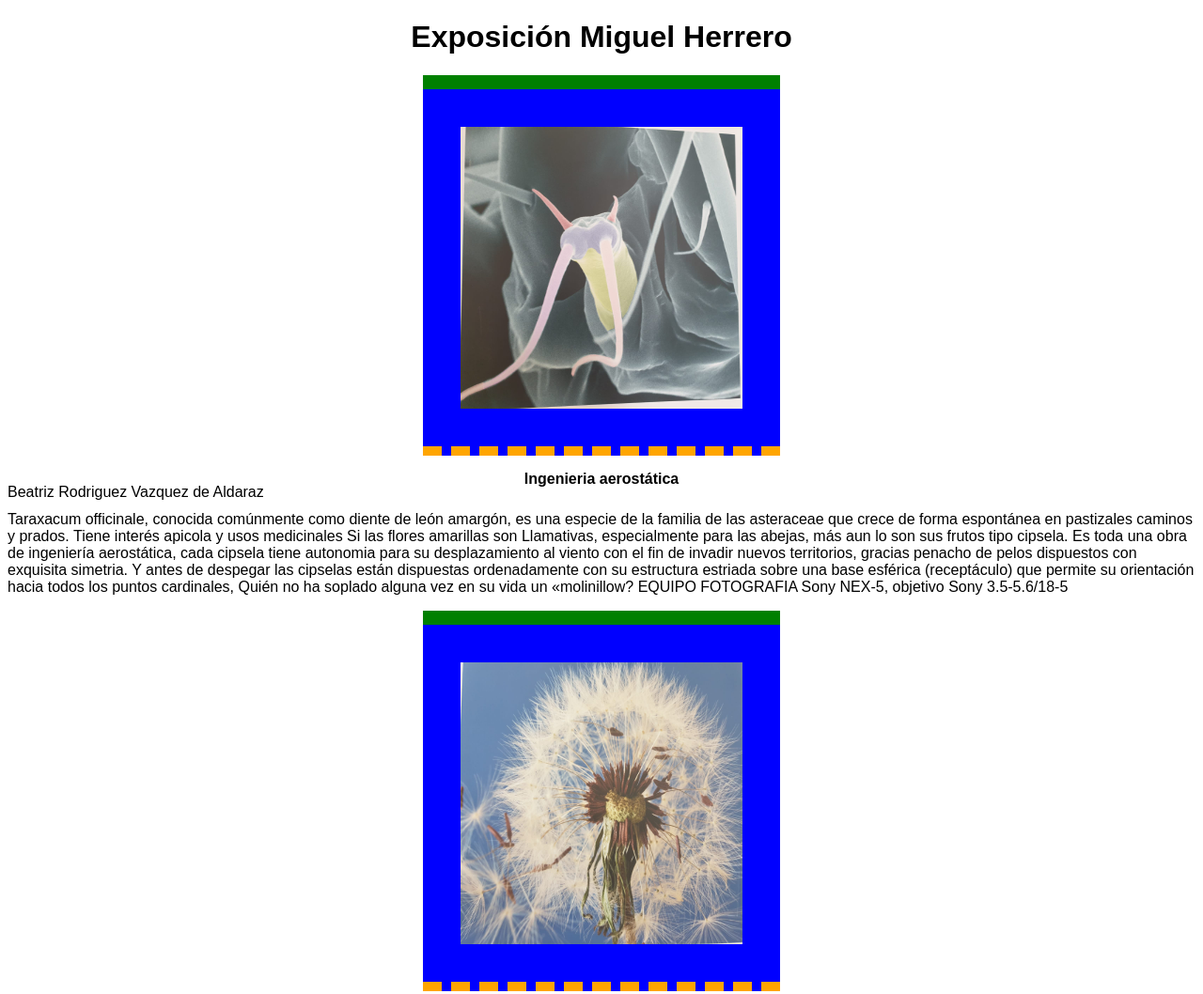
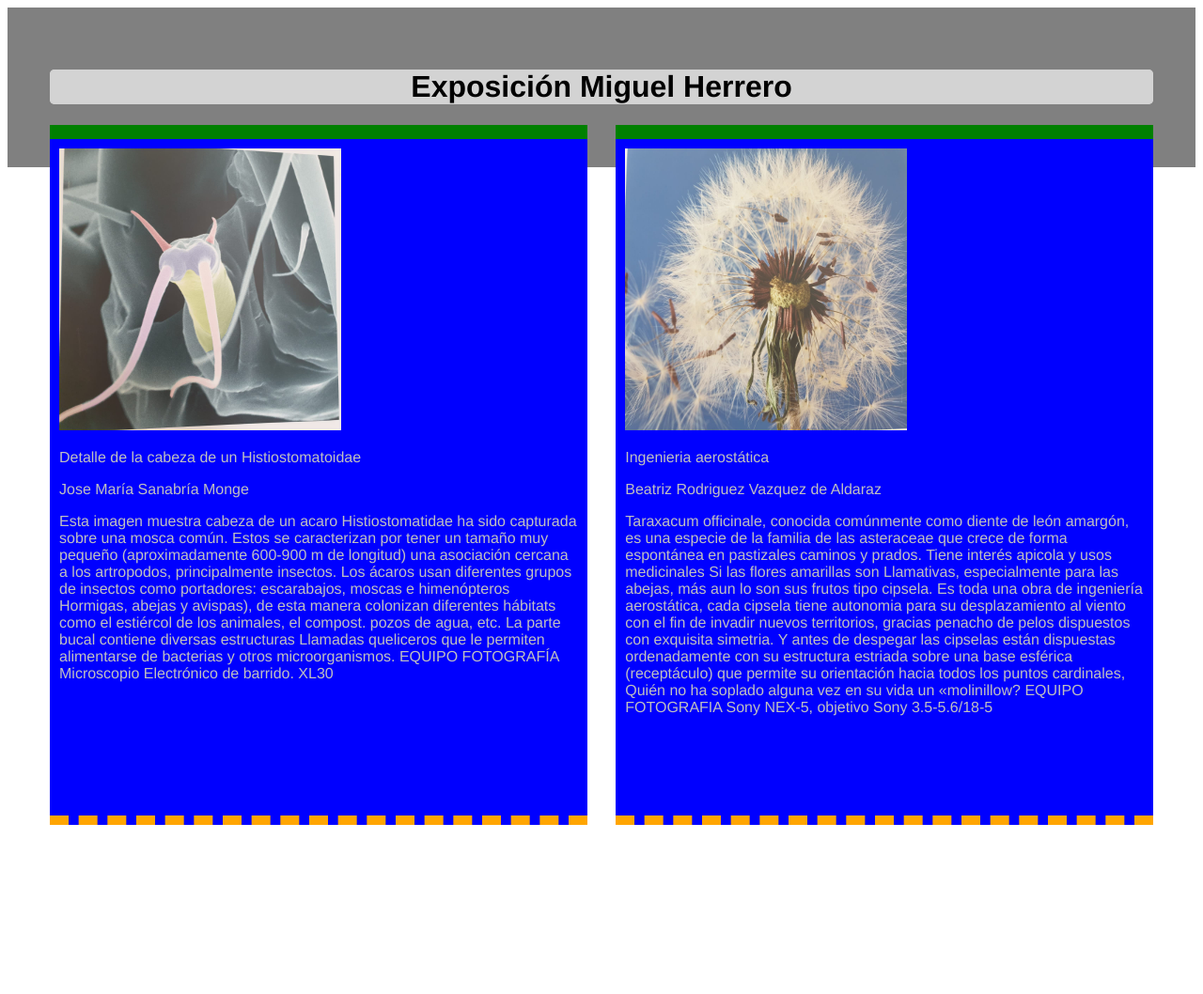
Before and after one commit to angieegomez29/LMSG, a plain HTML site: page TEMA CSS/tarea2 version3/exposintabla.html in a window 1280 px wide. Shown: the top 1058 px of the page at 94% size. After the commit the page ends 878 px from the top, so only its background shows below. Drawn offline with Linux system fonts and the light colour scheme.

Commit message:
Update exposintabla.html

```diff
--- a/TEMA CSS/tarea2 version3/exposintabla.html
+++ b/TEMA CSS/tarea2 version3/exposintabla.html
@@ -3,16 +3,17 @@
 	<head>
 		<meta charset="utf-8">
     	<meta name="viewport" content="width=device-width, initial-scale=1">
-    	<link href="./estilos.css" rel="stylesheet" type="text/css"> <!-- ESTO ES LA FORMA DE APLICAR ESTILOS MAS RECOMENDADA-->
+    	<link href="./estilosintabla.css" rel="stylesheet" type="text/css"> <!-- ESTO ES LA FORMA DE APLICAR ESTILOS MAS RECOMENDADA-->
     	<meta name="description" content="los tipos de estilos" />
     	<title>Exposicion_NuriaGutierrez</title>
     </head>
     <body>
+        <div class="contenedor">
         	<div class="titulo">
         		<h1 class="titulo">Exposición Miguel Herrero</h1>
         	</div>
         	<div id="fot1">
-	    	<img id="foto1" src="../imagenes/bicho1.jpg" alt="primera foto del bicho">
+    	    	<img class="foto" src="../imagenes/flor1.jpg" alt="primera foto del bicho">
     	    	<p class="tit1">Ingenieria aerostática</p>
     	    	<p class="nombre">Beatriz Rodriguez Vazquez de Aldaraz</p>
     	    	<p class="contenido">Taraxacum officinale, conocida comúnmente como diente de león amargón, es una especie de la familia de las	asteraceae que crece de forma espontánea en pastizales
@@ -22,10 +23,11 @@
     			su orientación hacia todos los puntos cardinales, Quién no ha soplado alguna vez en su vida un «molinillow? EQUIPO FOTOGRAFIA Sony NEX-5, objetivo Sony 3.5-5.6/18-5</p>
         	</div>
         	<div id="fot2">
-    		<img id="foto2" src="../imagenes/flor1.jpg" alt="primera foto de la flor">
+        		<img class="foto" src="../imagenes/bicho1.jpg" alt="primera foto de la flor">
     			<p class="tit1">Detalle de la cabeza de un Histiostomatoidae</p>
     			<p class="nombre">Jose María Sanabría Monge</p>
     			<p class="contenido">Esta imagen muestra cabeza de un acaro Histiostomatidae ha sido capturada sobre una mosca común. Estos se caracterizan por tener un tamaño muy pequeño (aproximadamente 600-900 m de longitud) una asociación cercana a los artropodos, principalmente insectos. Los ácaros usan diferentes grupos de insectos como portadores: escarabajos, moscas e himenópteros Hormigas, abejas y avispas), de esta manera colonizan diferentes hábitats como el estiércol de los animales, el compost. pozos de agua, etc. La parte bucal contiene diversas estructuras Llamadas queliceros que le permiten alimentarse de bacterias y otros microorganismos. EQUIPO FOTOGRAFÍA Microscopio Electrónico de barrido. XL30</p>
         	</div>
+        </div>
     </body>
 </html>
```
Lines whose indentation alone changed are shown as unchanged.
